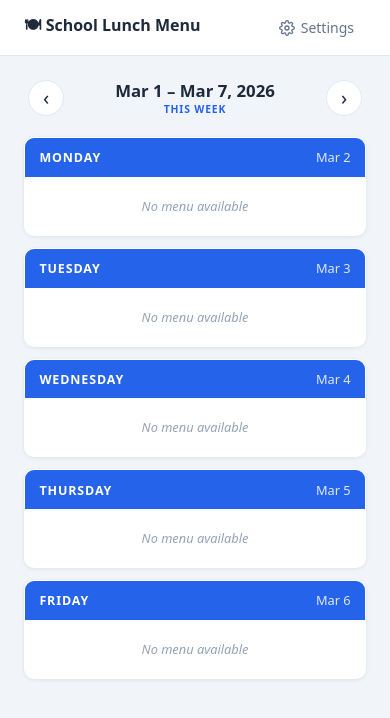
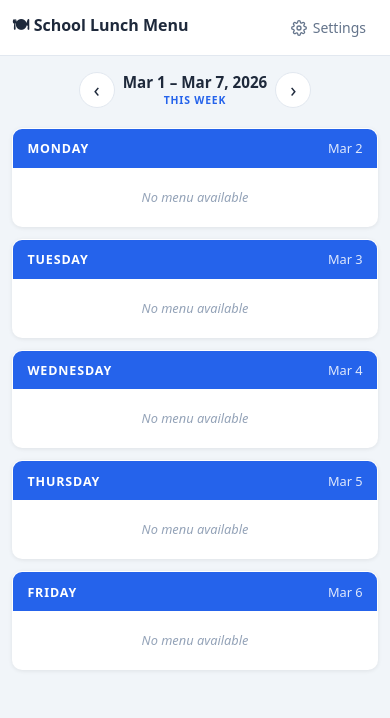
Before and after one commit to DarthXoc/school-lunch-menu, a Flask app: page / in a window 390 px wide. Shown: the top 718 px of the page. Run offline with Flask 3, Linux system fonts and the light colour scheme; data that the repository does not hold is empty.

Commit message:
Mobile Support
- Added support for mobile devices

```diff
--- a/templates/base.html
+++ b/templates/base.html
@@ -90,6 +90,10 @@
             margin: 0 auto;
             padding: 1.5rem;
         }
+        @media (max-width: 640px) {
+            main { padding: 1rem 0.75rem; }
+            .site-nav { padding: 0 0.75rem; }
+        }
 
         {% block styles %}{% endblock %}
     </style>
--- a/templates/index.html
+++ b/templates/index.html
@@ -57,7 +57,12 @@
     align-items: start;
 }
 @media (max-width: 900px)  { .calendar-grid { grid-template-columns: repeat(2, 1fr); } }
-@media (max-width: 480px)  { .calendar-grid { grid-template-columns: 1fr; } }
+@media (max-width: 640px)  { .calendar-grid { grid-template-columns: 1fr; } }
+
+@media (max-width: 640px) {
+    .week-nav { gap: 0.5rem; }
+    .week-label { min-width: 0; font-size: 0.95rem; }
+}
 
 /* ── Day card ────────────────────────────── */
 .day-card {
```
